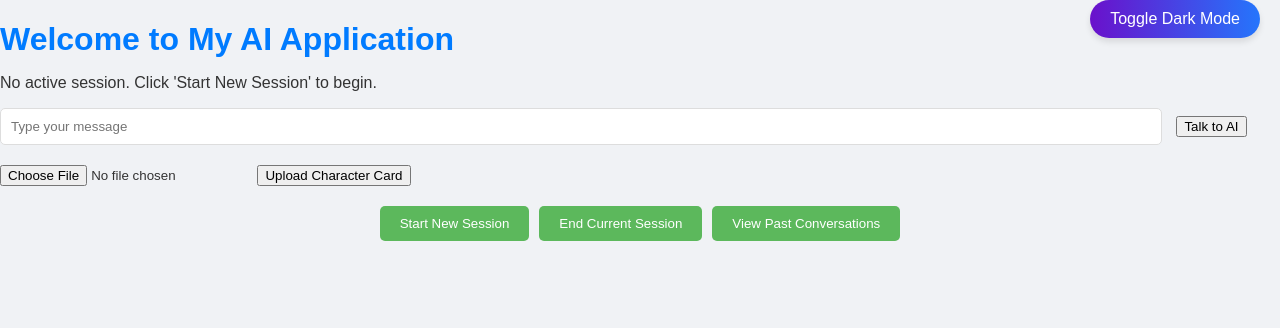
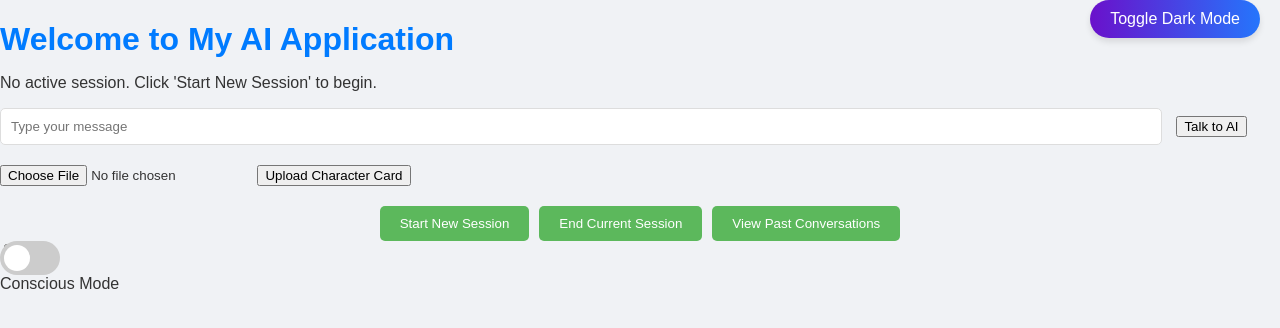
Before and after one commit to JoonhyeonKim/Sage_Project, a Flask app: page / in a window 1280 px wide. Shown: the top 328 px of the page. Run offline with Flask 3, Linux system fonts and the light colour scheme; some libraries are stand-ins or nearby versions.

Commit message:
Added Conscious mode feature

```diff
--- a/app/main/app.py
+++ b/app/main/app.py
@@ -89,6 +89,7 @@ def is_informal(user_input):
     # Make the API call to classify the input
     response = client.chat.completions.create(
         model="gpt-3.5-turbo",
+        # model="gpt-4",
         messages=messages,
         temperature=0.5,  # Adjust as needed
         max_tokens=60,  # Adjust as needed
@@ -232,7 +233,7 @@ def get_ai_response(chat_history, user_input, most_similar_prompt_content, instr
     # Define the system message
     system_message = {
         "role": "system",
-        "content": f"{instruction} {most_similar_prompt_content}{system_postfix}{formatted_history}"
+        "content": f"{instruction} {most_similar_prompt_content} {system_postfix}{formatted_history}"
     }
 
     # Include the system message at the beginning of the chat history
--- a/app/main/routes.py
+++ b/app/main/routes.py
@@ -72,6 +72,13 @@ def view_conversation(conversation_id):
     conversation = Conversation.query.get_or_404(conversation_id)
     return render_template('view_conversation.html', conversation=conversation)
 
+@main.route('/api/conscious_mode', methods=['POST'])
+def toggle_conscious_mode():
+    data = request.get_json()
+    conscious_mode_enabled = data.get('enabled', False)
+    session['conscious_mode'] = conscious_mode_enabled
+    return jsonify({'enabled': conscious_mode_enabled})
+
 @main.route('/test_safe')
 def test_safe():
     test_html = "<p>This should be <strong>bold</strong>.</p>"
@@ -92,6 +99,8 @@ def home():
 
 @main.route('/interact', methods=['POST'])
 def interact():
+    # Check if Conscious Mode is enabled
+    conscious_mode_enabled = session.get('conscious_mode', False)
     instruction = parse_character_card()
     user_input = None
 
@@ -134,9 +143,14 @@ def interact():
     instruction = session.get('personality_instruction', parse_character_card())
     user_input = str(user_input)
 
-    most_similar_prompt = get_most_similar_prompt(user_input, expert_prompts)
-    # Extract the content from the most similar prompt
-    most_similar_prompt_content = most_similar_prompt["content"]
+    if conscious_mode_enabled:
+        prompts_file_path = './data/prompt/conscious.json'
+        cs_prompts = load_prompts(prompts_file_path)
+        most_similar_prompt_content = f'This is the rule you have to follow: {cs_prompts}'
+    else:
+        most_similar_prompt = get_most_similar_prompt(user_input, expert_prompts)
+        # Extract the content from the most similar prompt
+        most_similar_prompt_content = most_similar_prompt["content"]
 
     # Retrieve or create a conversation
     conversation_id = session.get('conversation_id')
--- a/app/static/css/style.css
+++ b/app/static/css/style.css
@@ -154,3 +154,59 @@ body.dark-mode #dark-mode-toggle {
     color: #fff; /* Adjust as needed */
     background-image: linear-gradient(to right, #555 0%, #aaa 100%);
 }
+
+/* The switch - the box around the slider */
+.switch {
+    position: relative;
+    display: inline-block;
+    width: 60px;
+    height: 34px;
+  }
+
+  /* The slider */
+  .slider {
+    position: absolute;
+    cursor: pointer;
+    top: 0;
+    left: 0;
+    right: 0;
+    bottom: 0;
+    background-color: #ccc;
+    -webkit-transition: .4s;
+    transition: .4s;
+  }
+
+  .slider:before {
+    position: absolute;
+    content: "";
+    height: 26px;
+    width: 26px;
+    left: 4px;
+    bottom: 4px;
+    background-color: white;
+    -webkit-transition: .4s;
+    transition: .4s;
+  }
+
+  input:checked + .slider {
+    background-color: #2196F3;
+  }
+
+  input:focus + .slider {
+    box-shadow: 0 0 1px #2196F3;
+  }
+
+  input:checked + .slider:before {
+    -webkit-transform: translateX(26px);
+    -ms-transform: translateX(26px);
+    transform: translateX(26px);
+  }
+
+  /* Rounded sliders */
+  .slider.round {
+    border-radius: 34px;
+  }
+
+  .slider.round:before {
+    border-radius: 50%;
+  }
--- a/app/templates/index.html
+++ b/app/templates/index.html
@@ -81,8 +81,34 @@
             <input type="submit" value="View Past Conversations">
         </form>
     </div>
+    <!-- Toggle Switch for Conscious Mode -->
+    <label class="switch">
+        <input type="checkbox" id="consciousModeToggle" value="Conscious Mode">
+        <span class="slider round"></span>
+    </label>
+    <div id="consciousModeStatus">Conscious Mode</div>
+
 
 </body>
 <script src="{{ url_for('static', filename='js/dark-mode-toggle.js') }}"></script>
 <script src="{{ url_for('static', filename='js/chat-functions.js') }}"></script>
+<script>
+    document.getElementById('consciousModeToggle').addEventListener('change', function() {
+  var isChecked = this.checked;
+  fetch('/api/conscious_mode', {
+    method: 'POST',
+    headers: {
+      'Content-Type': 'application/json',
+    },
+    body: JSON.stringify({ enabled: isChecked }),
+  })
+  .then(response => response.json())
+  .then(data => {
+    console.log('Conscious Mode:', data.enabled ? 'Enabled' : 'Disabled');
+  })
+  .catch((error) => {
+    console.error('Error:', error);
+  });
+});
+</script>
 </html>
```
Also changed, not shown: experimental/web_rag.py (added, +116 -0 lines), 6 other files.
